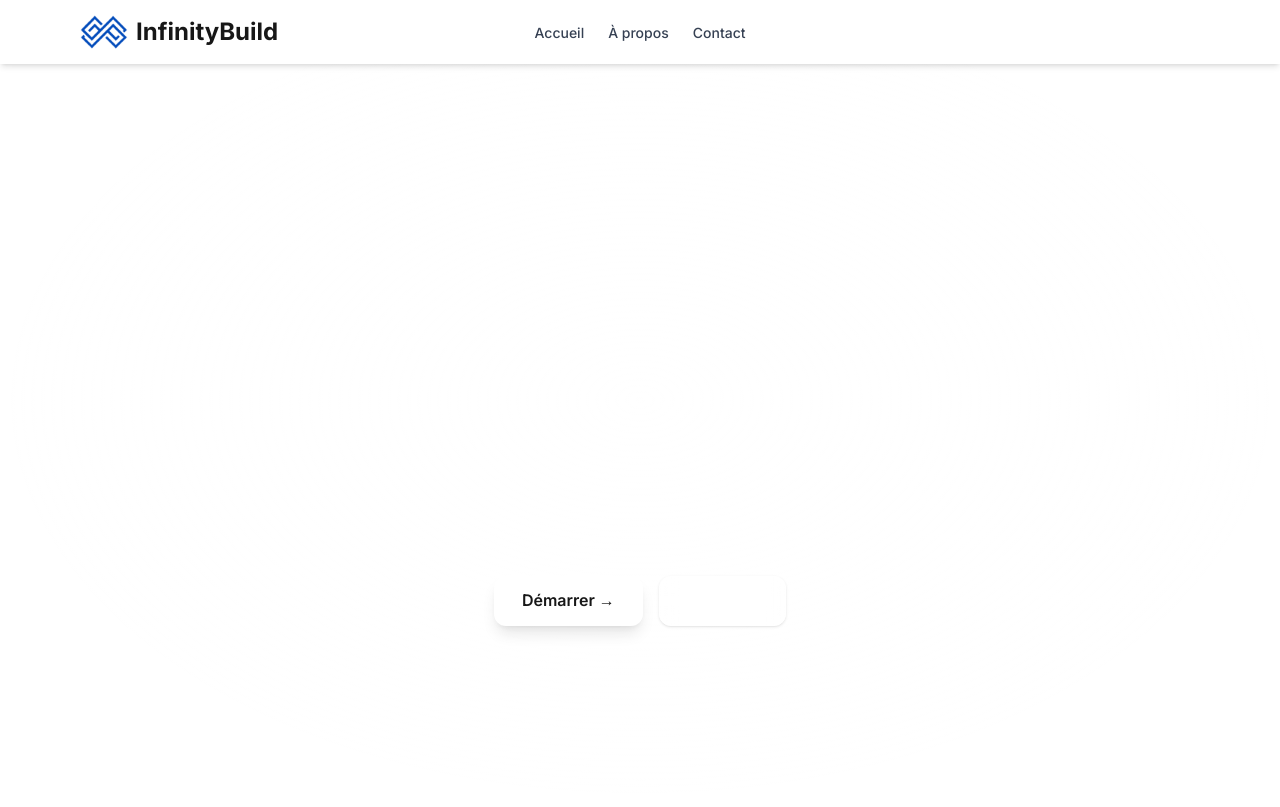
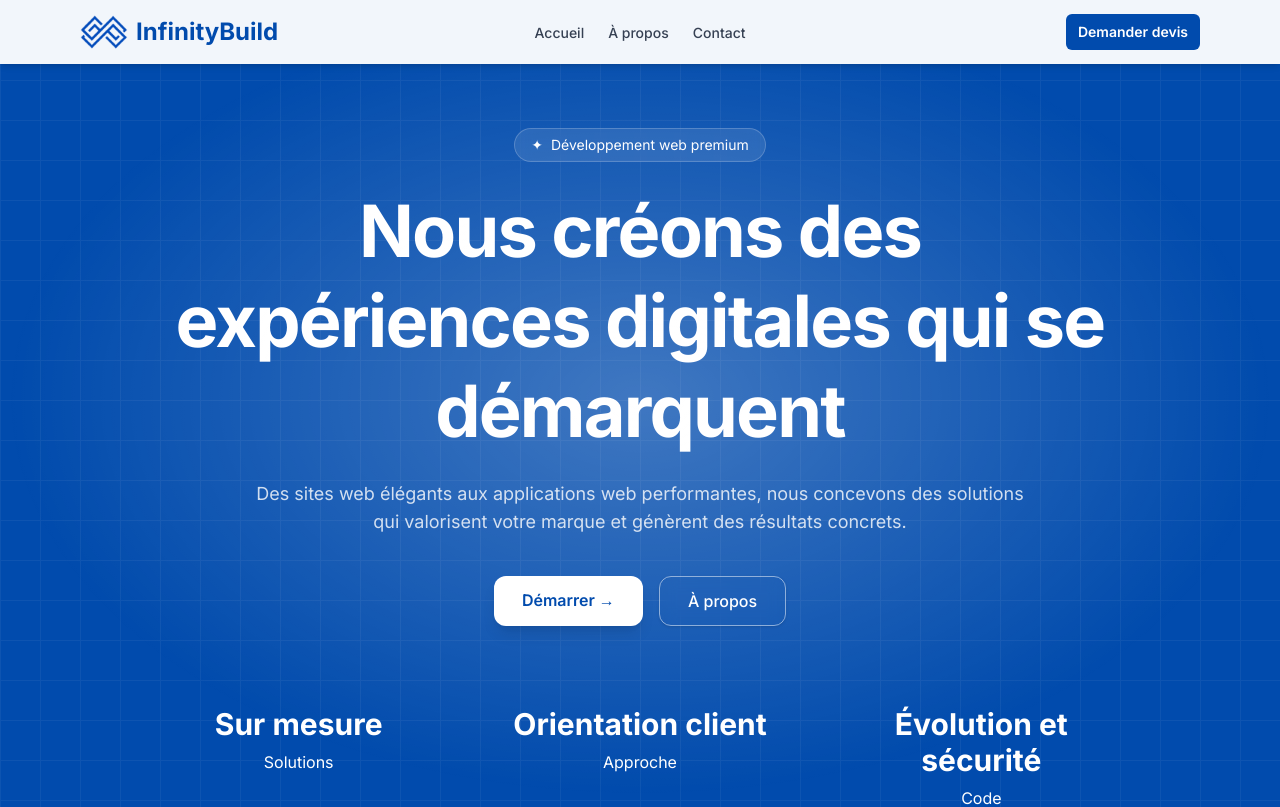
Before and after one commit to Ahmedjalalz/Infinitybuild, a Next.js app: page / in a window 1280 px wide. Shown: the top 807 px of the page. Built offline with nearby package versions, Linux system fonts and the light colour scheme.

Commit message:
Light theme fixed

```diff
--- a/src/app/globals.css
+++ b/src/app/globals.css
@@ -4,6 +4,7 @@
 :root {
   --background: #ffffff;
   --foreground: #171717;
+  --primary-color: rgb(1, 75, 173);
 }
 
 @theme inline {
```
